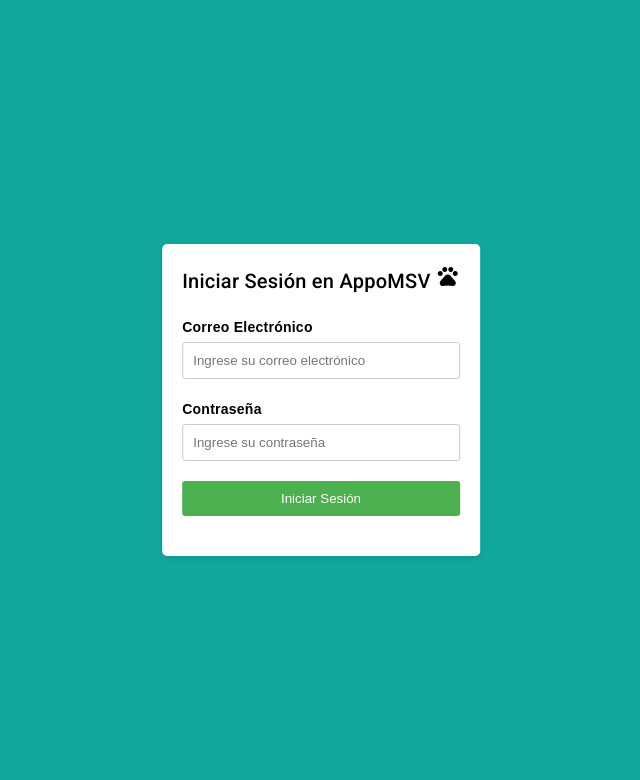
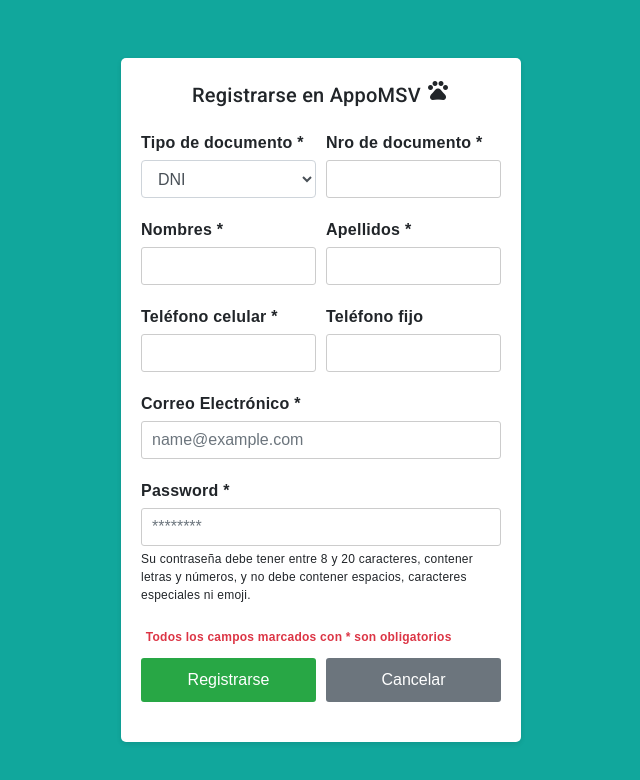
Before and after one commit to myportfolio-yj/frontend-qmvet, an Angular app: page /login in a window 1280 px wide. Shown: the top 780 px of the page, without its empty margins (319-959 px from the left). Built offline with nearby package versions, Linux system fonts and the light colour scheme; no server answers.

Commit message:
Pagina de registro terminada

```diff
--- a/package.json
+++ b/package.json
@@ -24,6 +24,7 @@
     "@capacitor/cli": "^5.4.1",
     "@capacitor/core": "^5.4.1",
     "@capacitor/ios": "^5.4.1",
+    "bootstrap": "^5.3.2",
     "cors": "^2.8.5",
     "rxjs": "~7.8.0",
     "tslib": "^2.3.0",
--- a/src/app/auth/components/login/login.component.html
+++ b/src/app/auth/components/login/login.component.html
@@ -21,6 +21,8 @@
         <button type="submit">Iniciar Sesión</button>
       </div>
     </form>
+    <a [routerLink]="[ '/', 'register' ]" routerLinkActive="active">¡Registrese aquí!</a>
+
   </div>
 </body>
 </html>
--- /dev/null
+++ b/src/app/auth/components/register/register.component.css
@@ -0,0 +1,61 @@
+* {
+    box-sizing: border-box;
+    margin: 0;
+    padding: 0;
+  }
+
+  body {
+    font-family: Arial, sans-serif;
+    background-color: #11A79C;
+  }
+
+  .container {
+    max-width: 400px;
+    margin: 0 auto;
+    padding: 20px;
+    background-color: #ffffff;
+    border-radius: 5px;
+    box-shadow: 0 2px 5px rgba(0, 0, 0, 0.1);
+    position: absolute;
+    top: 50%;
+    left: 50%;
+    transform: translate(-50%, -50%);
+  }
+
+  h2 {
+    text-align: center;
+    margin-bottom: 20px;
+  }
+
+  .form-group {
+    margin-bottom: 20px;
+  }
+
+  .form-group label {
+    display: block;
+    font-weight: bold;
+    margin-bottom: 5px;
+  }
+
+  .form-group input {
+    width: 100%;
+    padding: 10px;
+    border: 1px solid #ccc;
+    border-radius: 3px;
+  }
+
+  .form-group button {
+    width: 100%;
+    padding: 10px;
+    color: #fff;
+    border: none;
+    border-radius: 3px;
+    cursor: pointer;
+  }
+
+  @media screen and (max-width: 480px) {
+    .container {
+      max-width: 100%;
+      padding: 10px;
+    }
+  }
--- /dev/null
+++ b/src/app/auth/components/register/register.component.html
@@ -0,0 +1,79 @@
+<!DOCTYPE html>
+<html lang="es">
+<head>
+  <meta charset="UTF-8">
+  <meta name="viewport" content="width=device-width, initial-scale=1.0">
+  <title>Registro de Sesión</title>
+  <link rel="stylesheet" href="https://stackpath.bootstrapcdn.com/bootstrap/4.5.2/css/bootstrap.min.css">
+</head>
+<body>
+  <div class="container">
+    <form>
+      <h2>Registrarse en AppoMSV <span class="material-icons">pets</span> {{ responseFromMicroservice}} </h2>
+      <div class="form-row">
+        <div class="form-group col-md-6">
+          <label for="tipoDocumento">Tipo de documento *</label>
+          <select class="form-control" id="tipoDocumento" name="tipoDocumento">
+            <option value="dni">DNI</option>
+            <option value="pasaporte">Pasaporte</option>
+            <option value="cedula">Cédula Extranjeria</option>
+          </select>
+        </div>
+
+        <div class="form-group col-md-6">
+          <label for="nroDocumento">Nro de documento *</label>
+          <input type="text" class="form-control" id="nroDocumento" name="nroDocumento">
+        </div>
+      </div>
+
+      <div class="form-row">
+        <div class="form-group col-md-6">
+          <label for="nombres">Nombres *</label>
+          <input type="text" class="form-control" id="nombres" name="nombres">
+        </div>
+
+        <div class="form-group col-md-6">
+          <label for="apellidos">Apellidos *</label>
+          <input type="text" class="form-control" id="apellidos" name="apellidos">
+        </div>
+      </div>
+
+      <div class="form-row">
+        <div class="form-group col-md-6">
+          <label for="telefonoCelular">Teléfono celular *</label>
+          <input type="tel" class="form-control" id="telefonoCelular" name="telefonoCelular">
+        </div>
+
+        <div class="form-group col-md-6">
+          <label for="telefonoFijo">Teléfono fijo</label>
+          <input type="tel" class="form-control" id="telefonoFijo" name="telefonoFijo">
+        </div>
+      </div>
+      <div class="form-group">
+        <label for="correoElectronico">Correo Electrónico *</label>
+        <input type="email" class="form-control" id="exampleFormControlInput1" placeholder="name@example.com">
+      </div>
+
+      <div class="form-group">
+        <label for="inputPassword5" class="form-label">Password *</label>
+        <input type="password" id="inputPassword5" class="form-control" aria-describedby="passwordHelpBlock" placeholder="********">
+        <div id="passwordHelpBlock" class="form-text" >
+         <p style="font-size: 12px"> Su contraseña debe tener entre 8 y 20 caracteres, contener letras y números, y no debe contener espacios, caracteres especiales ni emoji.</p>
+        </div>
+      </div>
+
+        <p class="badge text-danger">Todos los campos marcados con *  son obligatorios</p>
+      <div class="form-row ">
+        <div class="form-group col-md-6">
+          <button type="submit" class="btn btn-success">Registrarse</button>
+          </div>
+          <div class="form-group col-md-6">
+          <button [routerLink]="[ '/', 'login' ]" class="btn btn-secondary">Cancelar</button>
+        </div>
+      </div>
+
+    </form>
+  </div>
+
+</body>
+</html>
--- /dev/null
+++ b/src/app/auth/components/register/register.component.ts
@@ -0,0 +1,35 @@
+import { Component , Injectable, OnInit} from '@angular/core';
+import { HttpClient } from '@angular/common/http';
+import { tap, catchError, map} from 'rxjs/operators';
+import * as cors from 'cors';
+
+@Component({
+  selector: 'app-root',
+  templateUrl: './register.component.html',
+  styleUrls: ['./register.component.css']
+})
+
+@Injectable({
+  providedIn: 'root'
+})
+
+export class RegisterComponent implements OnInit{
+  title: string = 'qmvet';
+    responseFromMicroservice: string = '';
+
+    constructor(private http: HttpClient) {}
+
+    ngOnInit(): void {
+      this.http.get<string>('http://localhost:8080/api/hello').pipe(
+        map((data: any) => data.message), // Extrae el valor de la propiedad 'message'v
+        tap((message: string) => {
+          this.responseFromMicroservice = message;
+          }),
+          catchError((error: any) => {
+            console.error('Error en la solicitud HTTP:', error);
+            return [];
+          })
+      ).subscribe();
+    }
+
+}
--- a/src/index.html
+++ b/src/index.html
@@ -2,7 +2,7 @@
 <html lang="en">
 <head>
   <meta charset="utf-8">
-  <title>Qmvet</title>
+  <title>AppoMSV</title>
   <base href="/">
   <meta name="viewport" content="width=device-width, initial-scale=1">
   <link rel="icon" type="image/x-icon" href="favicon.ico">
```
Also changed, not shown: src/app/app-routing.module.ts (deleted, +0 -15 lines), src/app/app.module.ts (+18 -6 lines), 1 other file (tests, documents, lock files or other folders).
